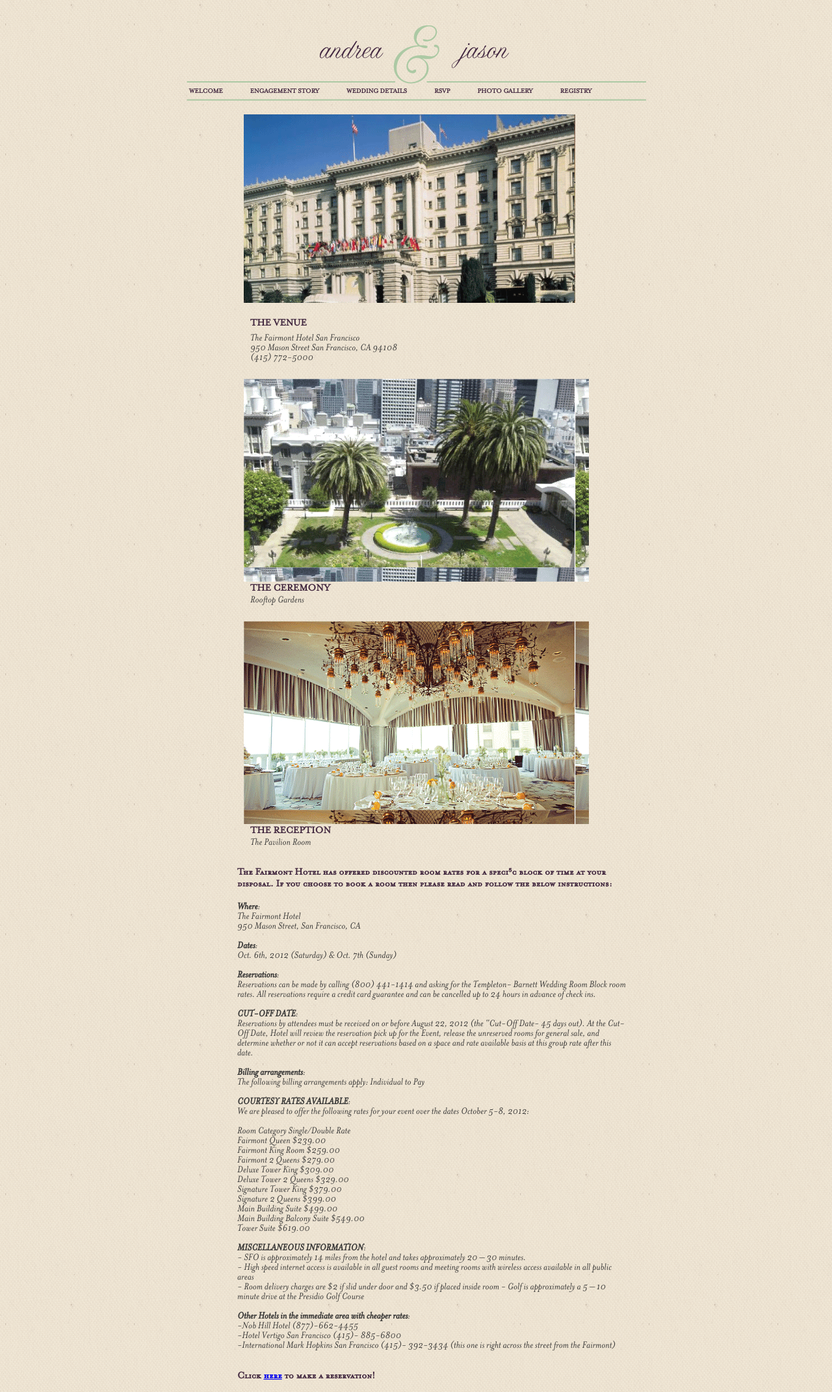
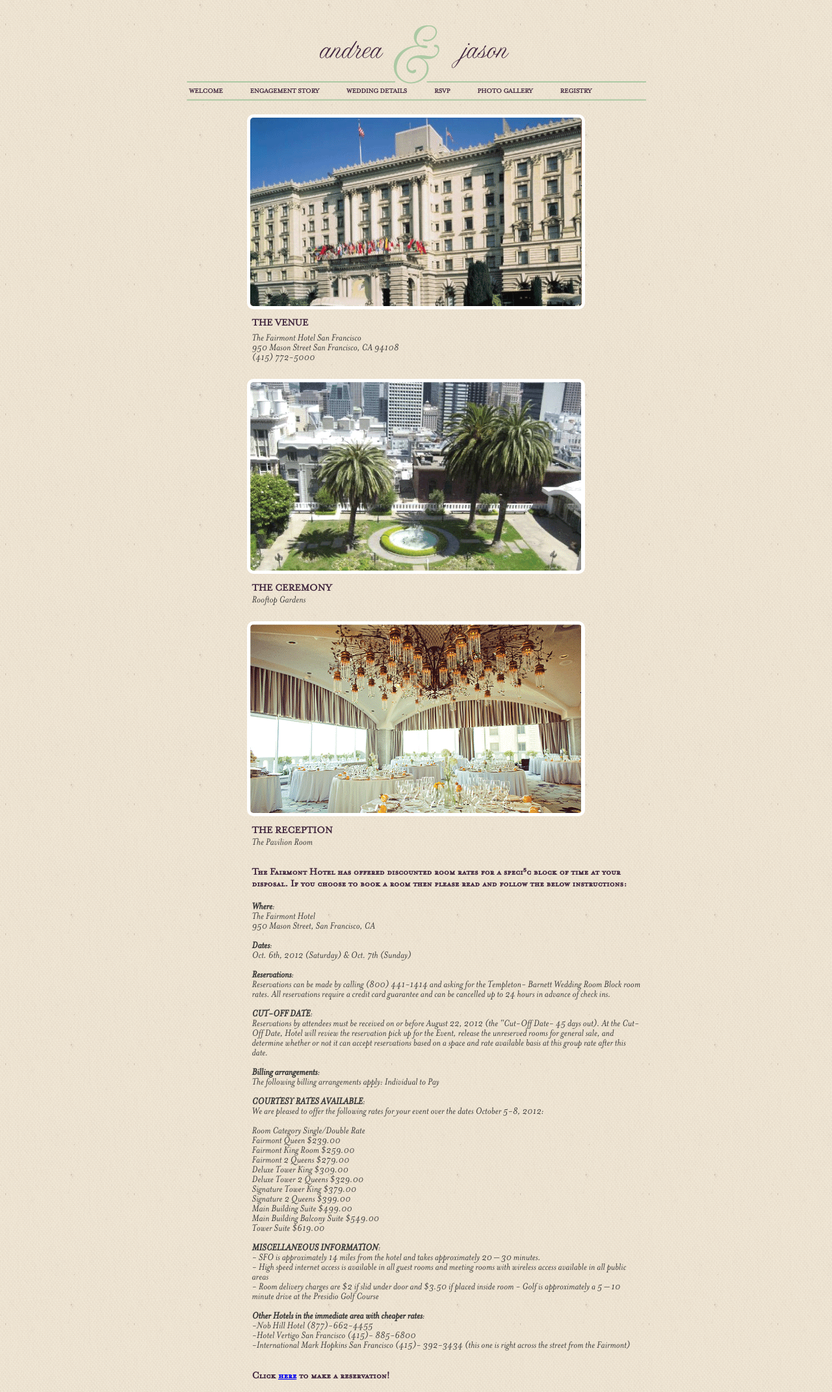
Before and after one commit to cam3ron/jasonandrea.com, a PHP site: page /wedding-details.php in a window 1280 px wide. Shown: the whole page at 65% size. Run offline with PHP 8.4, Linux system fonts and the light colour scheme.

Commit message:
updated a ton of css and pages

```diff
--- a/css/master.css
+++ b/css/master.css
@@ -162,6 +162,20 @@ body {
         color: #3A3938;
 }
 
+#body {
+        text-align: center;
+        width: 715px;
+        margin: 15px auto;
+}
+
+#body img {
+        -moz-border-radius: 10px;
+        -webkit-border-radius: 10px;
+        -khtml-border-radius: 10px;
+        border-radius: 10px;
+        border-width: 5px;
+        border: solid white 5px;
+}
 
 #header {
 	text-align: center;
@@ -236,16 +250,13 @@ body {
 /* --------------------------welcome page---------------------------------- */
 
 #welcome_photo {
-	background-image: url('../images/welcome_picture.png');
-	width: 533px;
-	height: 367px;
-	margin-top: 10px;
-	margin: 10px auto;
+        text-align: center;
+        width: 715px;
+        margin: 15px auto;
 }
 
 /* ------------------------ engagement ----------------------------------- */
 #engagement_photo {
-	background-image: url('../images/engagement_photo.png');
 	width: 531px;
 	height:312px;
 	margin-top: 10px;
@@ -256,7 +267,7 @@ body {
 #meeting {
 	text-align: justify;
 	width: 520px;
-	margin-left: 220px;
+	margin-left: 105px;
 /* 	line-height: -10px; */
 }
 
@@ -277,7 +288,6 @@ body {
 /* ---------------------- wedding details -------------------------------------*/
 
 #venue_photo {
-	background-image: url('../images/fairmont.png');
 	width: 531px;
 	height:312px;
 	margin-top: 0px;
@@ -289,7 +299,7 @@ body {
 #venue {
 	text-align: justify;
 	width: 520px;
-	margin-left: 220px;
+	margin-left: 105px;
 }
 
 #venue h3 {
@@ -309,7 +319,7 @@ body {
 
 	#accommodation {
 		text-align: left;
-		margin-left: 200px;
+		margin-left: 105px;
 		width: 600px;
 		margin-top: 30px;
 	}
@@ -329,7 +339,6 @@ body {
 
 /* ---------------------- ceremony details -------------------------------------*/
 #ceremony_photo {
-	background-image: url('../images/ceremony.png');
 	width: 531px;
 	height:312px;
 	margin-top: 10px;
@@ -340,7 +349,7 @@ body {
 #ceremony {
 	text-align: justify;
 	width: 520px;
-	margin-left: 220px;
+	margin-left: 105px;
 	margin-top: -15px;
 
 }
@@ -364,7 +373,6 @@ body {
 
 /* ---------------------- reception details -------------------------------------*/
 #reception_photo {
-	background-image: url('../images/reception.png');
 	width: 531px;
 	height:312px;
 	margin-top: 10px;
@@ -375,7 +383,7 @@ body {
 #reception {
 	text-align: justify;
 	width: 520px;
-	margin-left: 220px;
+	margin-left: 105px;
 	margin-top: -15px;
 }
 
@@ -421,7 +429,6 @@ body {
 #photo-gallery {
 	text-align: center;
 	width: 715px;
-/*	margin-left: 220px; */
 	margin: 0px auto;
 }
 
@@ -457,7 +464,7 @@ body {
 
 #registry {
 	text-align: left;
-	margin-left: 277px;
+	margin-left: 275px;
 	width: 400px;
 	margin-top: 30px;
 }
@@ -476,9 +483,8 @@ body {
 }
 
 #registry_photo {
-	background-image: url('../images/logo_bed_bath_beyond.png');
-	width: 410px;
-	height: 150px;
+	width: 300px;
+	height: 99px;
 	margin-top: 0px;
 	margin: 15px auto;
 	padding-bottom: 5px;
--- a/engagement.php
+++ b/engagement.php
@@ -28,7 +28,8 @@
     <div id="container">
         <?php include 'includes/header.inc'; ?>
 
-        <div id="engagement_photo"></div>
+<div id="body">
+        <div id="engagement_photo"><img src="images/engagement_photo.png" /></div>
 
         <div id="meeting">
             <h3>HOW WE MET</h3>
@@ -48,6 +49,7 @@
                 <b>[Jason]</b><br />
                 So- at this point I was super nervous and I wasn't sure when I should propose as the plans were not going as "planned." I started to talk about how stoked I was that I met her and that God had been so good to us. I started to discuss one of our first dates where I brought her to a similar spot on the coast and we watched the sunset. This day was definitely nothing like that... It was so cloudy that you couldn't even tell it was 3pm. I realized that I was just filling stuff to talk about because I was so nervous. Andrea started talking about how she was excited to try on Cara's dress (she ended up using one of my good friend's wife's dress). She mentioned immediately following that she couldn't because we weren't engaged. I then said that we should make a firm date, but that I had a question I first needed to ask her. I got the ring out of my pocket and turned around and knelt on the rock in front of her and popped the question! She immediately snatched the ring from me, put it on, and started crying. It was adorable!!! She was so cute. That was it! we are getting married. Lucky! you got invited! or maybe not.</p>
             </div><!-- meeting -->
+         </div>
         </div><!-- container -->
     </div>
 </body>
--- a/index.php
+++ b/index.php
@@ -28,7 +28,7 @@
     <div id="container">
         <?php include 'includes/header.inc'; ?>
 
-        <div id="welcome_photo"></div><!-- welcome_photo -->
+        <div id="body"><img src="images/welcome_picture.png" /></div><!-- welcome_photo -->
     </div><!-- container -->
 </body>
 </html>
--- a/registry.php
+++ b/registry.php
@@ -27,8 +27,7 @@
 <body>
     <div id="container">
         <?php include 'includes/header.inc'; ?>
-
-        <div id="registry_photo"></div><!-- registry_photo -->
+        <div id="registry_photo"><img src="images/logo_bed_bath_beyond.png" /></div><!-- registry_photo -->
 
         <div id="registry">
             <h3>We are registered at Bed Bath and Beyond.</h3>
--- a/wedding-details.php
+++ b/wedding-details.php
@@ -27,8 +27,8 @@
 <body>
     <div id="container">
         <?php include 'includes/header.inc'; ?>
-
-        <div id="venue_photo"></div><!-- welcome_photo -->
+	<div id="body">
+        <div id="venue_photo"><img src="images/fairmont.png" /></div><!-- welcome_photo -->
 
         <div id="venue">
             <h3>THE VENUE</h3>
@@ -38,7 +38,7 @@
             (415) 772-5000</p>
         </div><!-- venue -->
 
-        <div id="ceremony_photo"></div><!-- ceremony photo -->
+        <div id="ceremony_photo"><img src="images/ceremony.png" /></div><!-- ceremony photo -->
 
         <div id="ceremony">
             <h3>THE CEREMONY</h3>
@@ -46,7 +46,7 @@
             <p>Rooftop Gardens</p>
         </div><!-- ceremony -->
 
-        <div id="reception_photo"></div><!-- reception photo -->
+        <div id="reception_photo"><img src="images/reception.png" /></div><!-- reception photo -->
 
         <div id="reception">
             <h3>THE RECEPTION</h3>
@@ -102,6 +102,7 @@
 
             <h3>Click <a href="https://resweb.passkey.com/Resweb.do?mode=welcome_ei_new&amp;eventID=9716061">here</a> to make a reservation!</h3>
         </div>
+    </div><!-- body -->
     </div><!-- container -->
 </body>
 </html>
```
